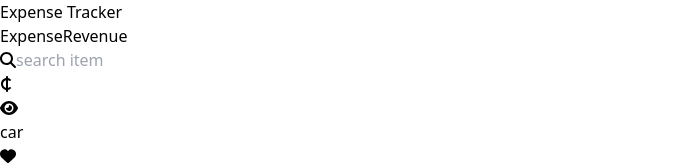
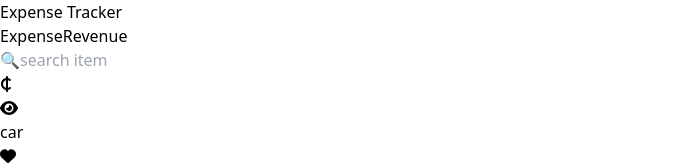
Before and after one commit to richardayikwei/expense-tracker, a React (Vite) app: page / in a window 1280 px wide. Shown: the top 165 px of the page, without its empty margins (0-682 px from the left). Built offline with nearby package versions, Linux system fonts and the light colour scheme.

Commit message:
search capabilites

```diff
--- a/src/components/DisplayCard.tsx
+++ b/src/components/DisplayCard.tsx
@@ -27,17 +27,31 @@ const DisplayCard = () => {
   const expenditureState = useSelector(selectExpenditure);
   const revenueState = useSelector(selectRevenue);
   const [display, setDisplay] = useState("expense");
+  const [search, setSearch] = useState("");
 
   let selected;
 
   display === "expense"
-    ? (selected = expenditureState)
-    : (selected = revenueState);
+    ? (selected = expenditureState.filter((item) => {
+        if (search.trim() !== "") {
+          return item.item.includes(search);
+        } else {
+          return item;
+        }
+      }))
+    : (selected = revenueState.filter((item) => {
+        if (search.trim() !== "") {
+          return item.item.includes(search);
+        } else {
+          return item;
+        }
+      }));
 
   const total = selected.map((item) => item.amount).reduce((a, b) => a + b, 0);
 
   function handleChange(view: string) {
     view === "expense" ? setDisplay("expense") : setDisplay("revenue");
+    setSearch('')
   }
 
   return (
@@ -60,14 +74,12 @@ const DisplayCard = () => {
       </div>
       <div className="border h-[40rem] min-w-[30rem] border-black mt-5 rounded-2xl bg-slate-300">
         <div className="justify-end flex mr-10">
-          <FontAwesomeIcon
-            icon={faMagnifyingGlass}
-            className="relative left-8 top-10 text-slate-300"
-          />
           <input
             type="text"
-            placeholder="search item"
-            className="border border-black mt-6 rounded-2xl h-10 placeholder:text-center"
+            value={search}
+            onChange={(e) => setSearch(e.target.value)}
+            placeholder="🔍search item"
+            className="border border-black mt-6 rounded-2xl h-10 placeholder:text-center text-center"
           />
         </div>
         <div className="md:grid md:grid-cols-9 mx-6 p-6">
@@ -110,7 +122,7 @@ const DisplayCard = () => {
                 >
                   <FontAwesomeIcon icon={hideEyed} />
                 </button>
-                <div className="col-span-2">{title}</div>
+                <div className="col-span-2 text-wrap">{title}</div>
                 <button
                   className="active:opacity-0"
                   type="button"
```
